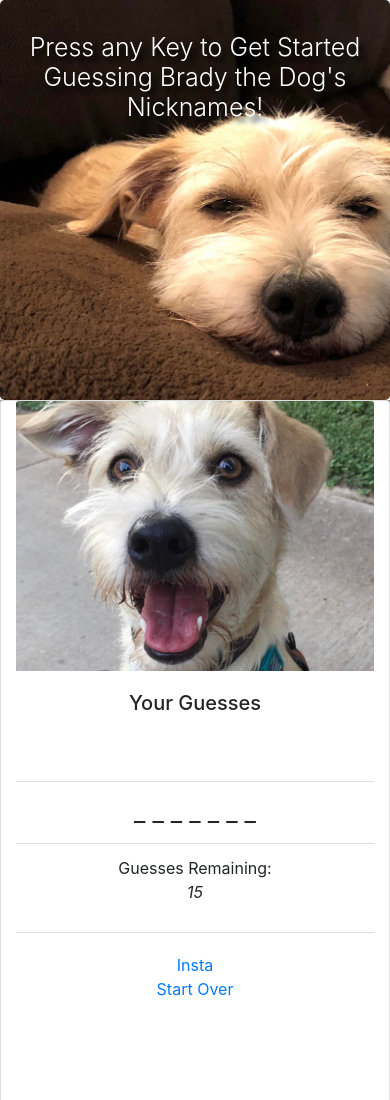
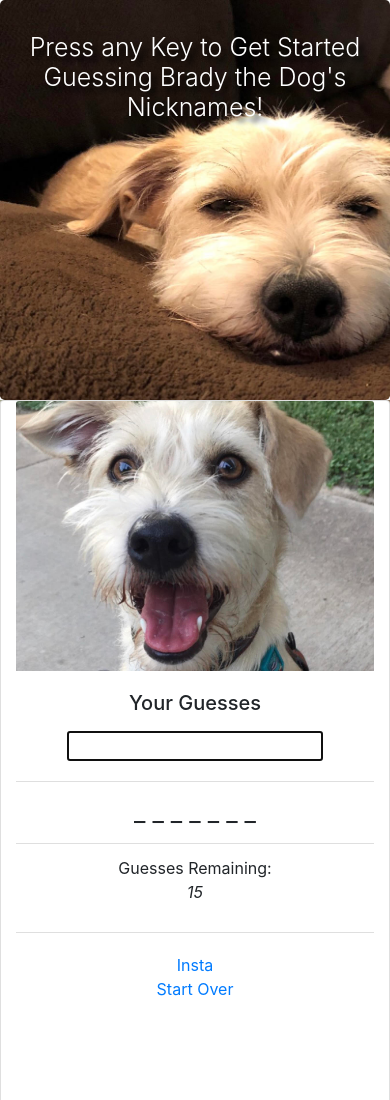
Before and after one commit to msmehaffey/Word-Guess-Game, a plain HTML site: page index.html in a window 390 px wide. Shown: the top 1100 px of the page. Drawn offline with nearby package versions, Linux system fonts and the light colour scheme.

Commit message:
attempting to add mobile keyboard

```diff
--- a/assets/css/style.css
+++ b/assets/css/style.css
@@ -55,4 +55,8 @@ input{
     #challenge {
         font-size: 25px;
     }
+
+    input {
+        visibility: visible;
+    }
 }
```
